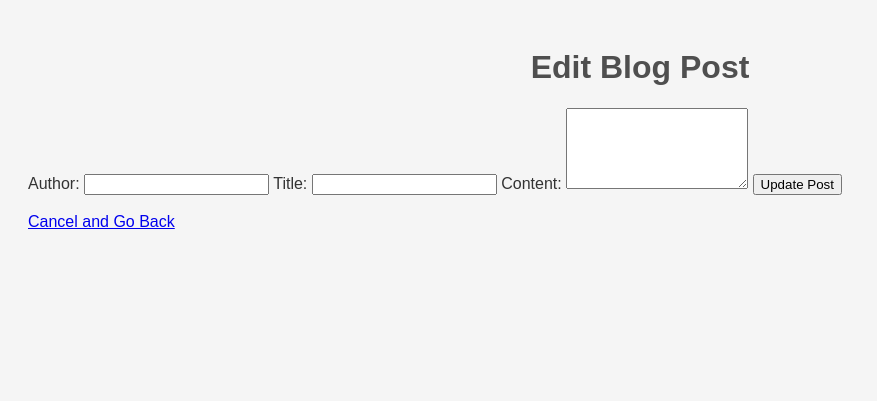
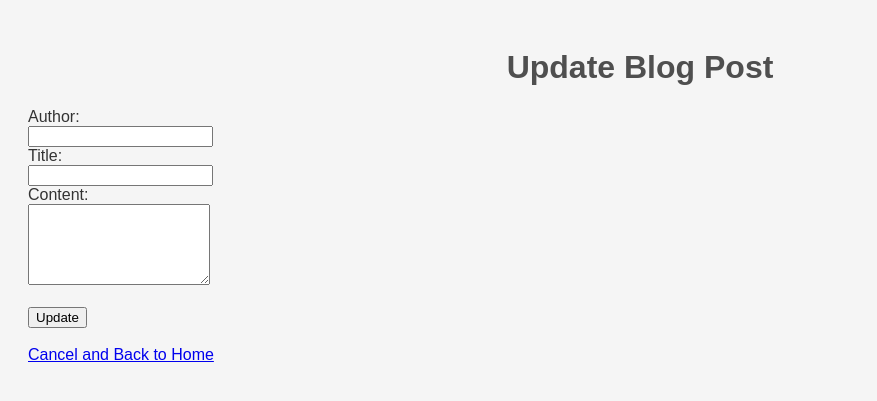
Before and after one commit to mhmood88hz-cloud/flask-app, a Flask app: template templates/update.html in a window 1280 px wide. Shown: the top 401 px of the page, without its empty margins (0-877 px from the left). Run offline with Flask 3, Linux system fonts and the light colour scheme; the template is opened without the code that fills it, so the values that code supplies are empty.

Commit message:
Successfully test and verify update form functionality

```diff
--- a/app.py
+++ b/app.py
@@ -54,5 +54,26 @@ def delete(post_id):
 
     return redirect(url_for('index'))
 
+
+@app.route('/update/<int:post_id>', methods=['GET', 'POST'])
+def update(post_id):
+    blog_posts = load_posts()
+
+    post = next((p for p in blog_posts if p['id'] == post_id), None)
+    if post is None:
+        return "Post not found", 404
+
+    if request.method == 'POST':
+        post['author'] = request.form.get('author')
+        post['title'] = request.form.get('title')
+        post['content'] = request.form.get('content')
+
+        save_posts(blog_posts)
+
+        return redirect(url_for('index'))
+
+    return render_template('update.html', post=post)
+
+
 if __name__ == "__main__":
     app.run(host="0.0.0.0", port=5000, debug=True)
--- a/templates/index.html
+++ b/templates/index.html
@@ -9,14 +9,15 @@
 <body>
     <div class="container">
         <h1>Welcome to Masterblog</h1>
-        <a href="{{ url_for('add') }}" class="btn">Add New Post</a>
         <div class="posts-list">
             {% for post in posts %}
                 <article class="post-card">
                     <h2>{{ post.title }}</h2>
                     <p class="post-meta">Written by <strong>{{ post.author }}</strong></p>
                     <p class="post-content">{{ post.content }}</p>
+                    <a href="{{ url_for('update', post_id=post.id) }}" class="btn-update" style="color: blue; margin-right: 10px;">Edit Post</a>
                     <a href="{{ url_for('delete', post_id=post.id) }}" class="btn-delete" style="color: red;">Delete Post</a>
+
                 </article>
             {% endfor %}
         </div>
--- a/templates/update.html
+++ b/templates/update.html
@@ -3,27 +3,27 @@
 <head>
     <meta charset="UTF-8">
     <meta name="viewport" content="width=device-width, initial-scale=1.0">
-    <title>Edit Blog Post</title>
+    <title>Update Blog Post</title>
     <link rel="stylesheet" href="{{ url_for('static', filename='style.css') }}">
 </head>
 <body>
     <div class="container">
-        <h1>Edit Blog Post</h1>
-        <!-- Sendet eine POST-Anfrage an exakt dieselbe Update-Route mit der ID -->
-        <form action="{{ url_for('update', post_id=post.id) }}" method="POST">
-            <label for="author">Author:</label>
-            <input type="text" id="author" name="author" value="{{ post.author }}" required>
+        <h1>Update Blog Post</h1>
 
-            <label for="title">Title:</label>
-            <input type="text" id="title" name="title" value="{{ post.title }}" required>
+        <form action="{{ url_for('update', post_id=post['id']) }}" method="POST">
+            <label for="author">Author:</label><br>
+            <input type="text" id="author" name="author" value="{{ post['author'] }}"><br>
 
-            <label for="content">Content:</label>
-            <textarea id="content" name="content" rows="5" required>{{ post.content }}</textarea>
+            <label for="title">Title:</label><br>
+            <input type="text" id="title" name="title" value="{{ post['title'] }}"><br>
 
-            <button type="submit">Update Post</button>
+            <label for="content">Content:</label><br>
+            <textarea id="content" name="content" rows="5">{{ post['content'] }}</textarea><br><br>
+
+            <input type="submit" value="Update">
         </form>
         <br>
-        <a href="{{ url_for('index') }}">Cancel and Go Back</a>
+        <a href="{{ url_for('index') }}">Cancel and Back to Home</a>
     </div>
 </body>
 </html>
```
Also changed, not shown: posts.json (+1 -7 lines).
